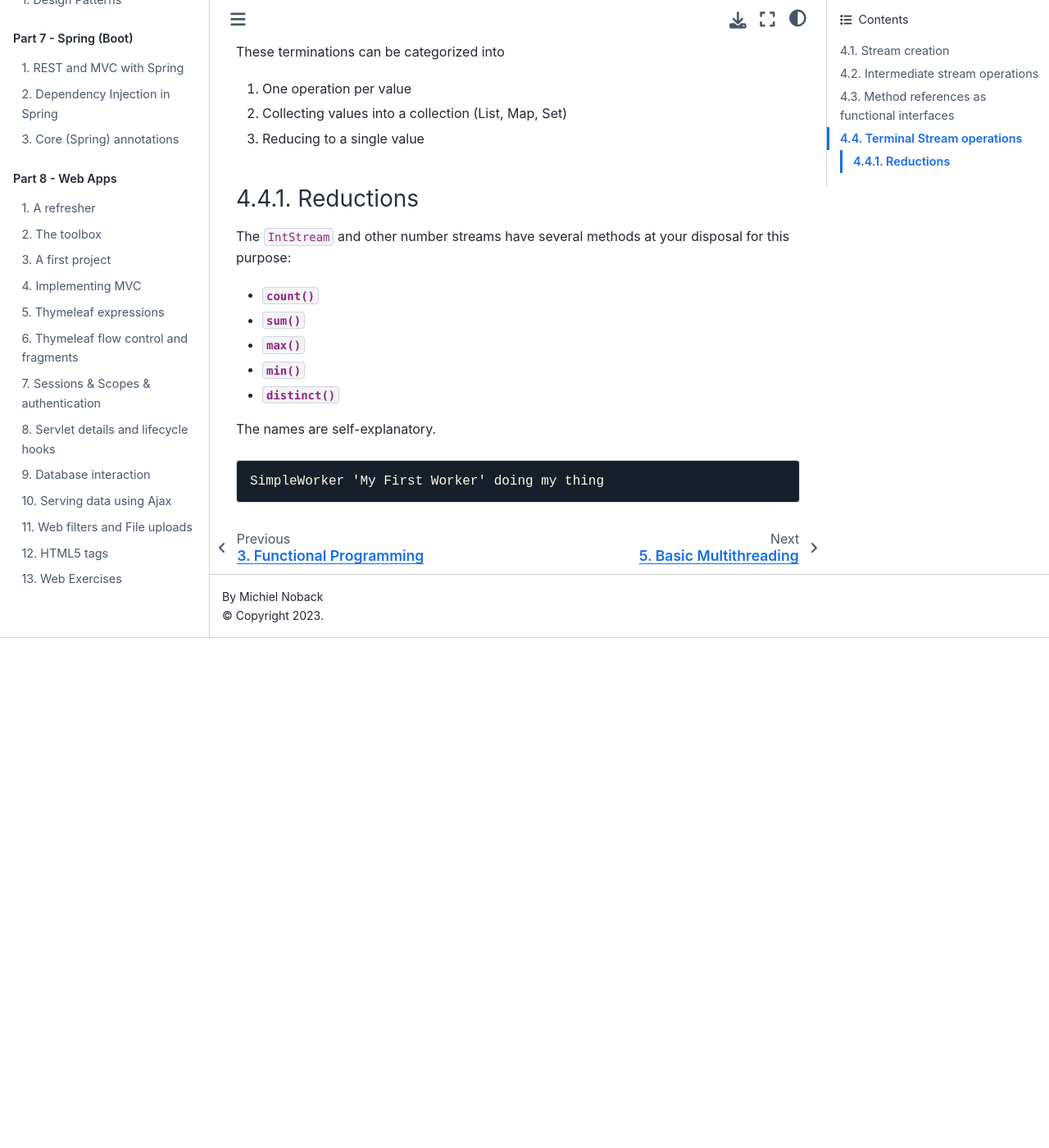
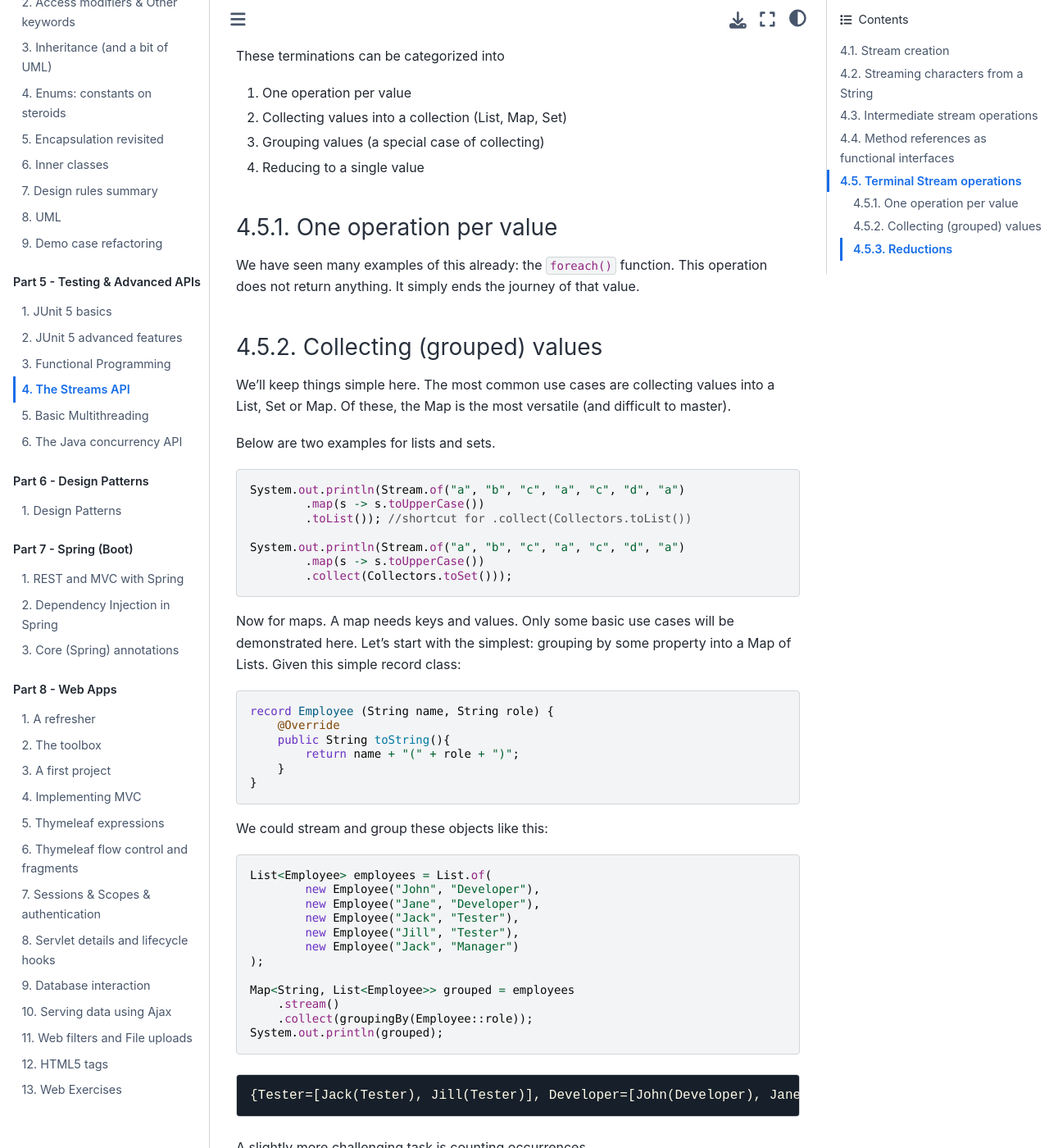
Before and after one commit to MichielNoback/java_jupyterbook, a Jupyter Book: the page built from 05_adv_apis/streams.md, in a window 1280 px wide and 1400 px high, scrolled down 8241 px. Shown: the whole window at 82% size. Built offline with Jupyter Book 1.0.4 settings and Sphinx 7.4.7 and the Sphinx Book theme 1.1.4, drawn with Linux system fonts in a browser that asks for light colours; before the commit the page ends 9019 px from its top, so only the background shows below that; some of the changed text lies outside the part shown.

Commit message:
intermediate commit FP stuff

````diff
--- a/05_adv_apis/streams.md
+++ b/05_adv_apis/streams.md
@@ -65,9 +65,9 @@
 map.put("b", 2);
 map.put("c", 3);
 
-map.keySet().stream().forEach(System.out::println);
-map.values().stream().forEach(System.out::println);
-map.entrySet().stream().forEach(System.out::println);
+map.keySet().stream().forEach(n -> System.out.println(n));
+map.values().stream().forEach(n -> System.out.println(n));
+map.entrySet().stream().forEach(n -> System.out.println(n));
 ```
 
 Arrays have a diverse way of streaming numbers for common use cases. This most generic is this one:
@@ -96,7 +96,7 @@
         stream
                 .map(l -> l.replace(',', ';'))
                 .limit(4)
-                .forEach(System.out::println);
+                .forEach(n -> System.out.println(n));
 } catch (IOException e) {
         e.printStackTrace();
 }
@@ -163,13 +163,7 @@
 6
 </pre>
 
-## Intermediate stream operations
-
-Intermediate operations are operations that produce a new Stream of values. These values can be of the same type (with `filter()` or `peek()`), but they can also be of another type, as with `map()` and `mapToObj()`.
-
-First we'll look at streaming characters because this makes it possible to show some examples with biological sequences.
-
-### Streaming characters from a String
+## Streaming characters from a String
 
 In bioinformatics, working with the individual characters of a DNA, RNA or protein sequence is a very common task. However, if you stream them in the obvious way, you will get numbers:
 
@@ -196,6 +190,13 @@
 
 Note that this uses `mapToObj()` instead of `map()`. This is because an `IntStream` is a stream of primitive values.
 
+
+
+## Intermediate stream operations
+
+Intermediate operations are operations that produce a new Stream of values. These values can be of the same type (with `filter()` or `peek()`), but they can also be of another type, as with `map()` and `mapToObj()`.
+
+First we'll look at streaming characters because this makes it possible to show some examples with biological sequences.
 
 ### Intermediate operations: `peek()`
 
@@ -304,7 +305,7 @@
 System.out::println
 ```
 
-This expression is an example of a **Method reference". It usually has the structure `<class or object>::<function name>`.
+This expression is an example of a **Method reference**. It usually has the structure `<class or object>::<function name>`.
 
 The function can be static or instance-bound.
 
@@ -359,8 +360,76 @@
 
 1. One operation per value
 2. Collecting values into a collection (List, Map, Set)
-3. Reducing to a single value
+3. Grouping values (a special case of collecting)
+4. Reducing to a single value
 
+### One operation per value
+
+We have seen many examples of this already: the `foreach()` function.
+This operation does not return anything. It simply ends the journey of that value.
+
+### Collecting (grouped) values
+
+We'll keep things simple here. The most common use cases are collecting values into a List, Set or Map. Of these, the Map is the most versatile (and difficult to master).
+
+Below are two examples for lists and sets.
+
+
+```java
+System.out.println(Stream.of("a", "b", "c", "a", "c", "d", "a")
+        .map(s -> s.toUpperCase())
+        .toList()); //shortcut for .collect(Collectors.toList())
+
+System.out.println(Stream.of("a", "b", "c", "a", "c", "d", "a")
+        .map(s -> s.toUpperCase())
+        .collect(Collectors.toSet()));
+```
+
+Now for maps. A map needs keys and values.
+Only some basic use cases will be demonstrated here. Let's start with the simplest: grouping by some property into a Map of Lists. Given this simple record class:
+
+```java
+record Employee (String name, String role) {
+    @Override
+    public String toString(){
+        return name + "(" + role + ")";
+    }
+}
+```
+
+We could stream and group these objects like this:
+
+```java
+List<Employee> employees = List.of(
+        new Employee("John", "Developer"),
+        new Employee("Jane", "Developer"),
+        new Employee("Jack", "Tester"),
+        new Employee("Jill", "Tester"),
+        new Employee("Jack", "Manager")
+);
+
+Map<String, List<Employee>> grouped = employees
+    .stream()
+    .collect(groupingBy(Employee::role));
+System.out.println(grouped);
+```
+<pre class="console_out">
+{Tester=[Jack(Tester), Jill(Tester)], Developer=[John(Developer), Jane(Developer)], Manager=[Jack(Manager)]}
+</pre>
+
+
+A slightly more challenging task is counting occurrences.
+
+```java
+System.out.println(Stream.of("a", "b", "c", "a", "c", "d", "a")
+        .map(s -> s.toUpperCase())
+        .collect(Collectors.groupingBy(Function.identity(), Collectors.counting())));
+```
+<pre class="console_out">
+{A=3, B=1, C=2, D=1}
+</pre>
+
+The `groupingBy()` function needs a function that will generate the key and a function that does some downstream processing step (like counting).
 
 
 ### Reductions
@@ -375,12 +444,3 @@
 - **`distinct()`**
 
 The names are self-explanatory.
-
-
-
-
-
-
-<pre class="console_out">
-SimpleWorker 'My First Worker' doing my thing
-</pre>
````
